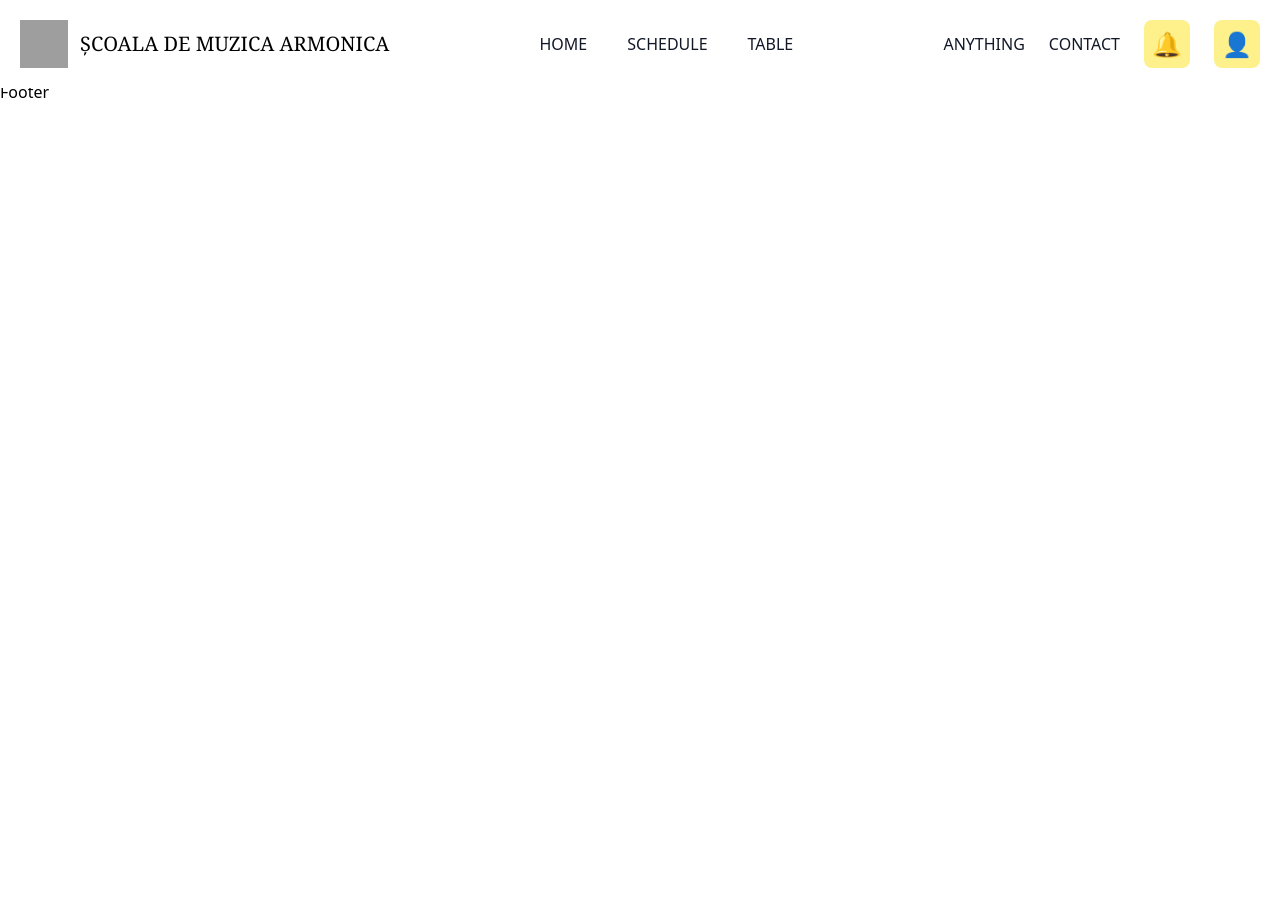
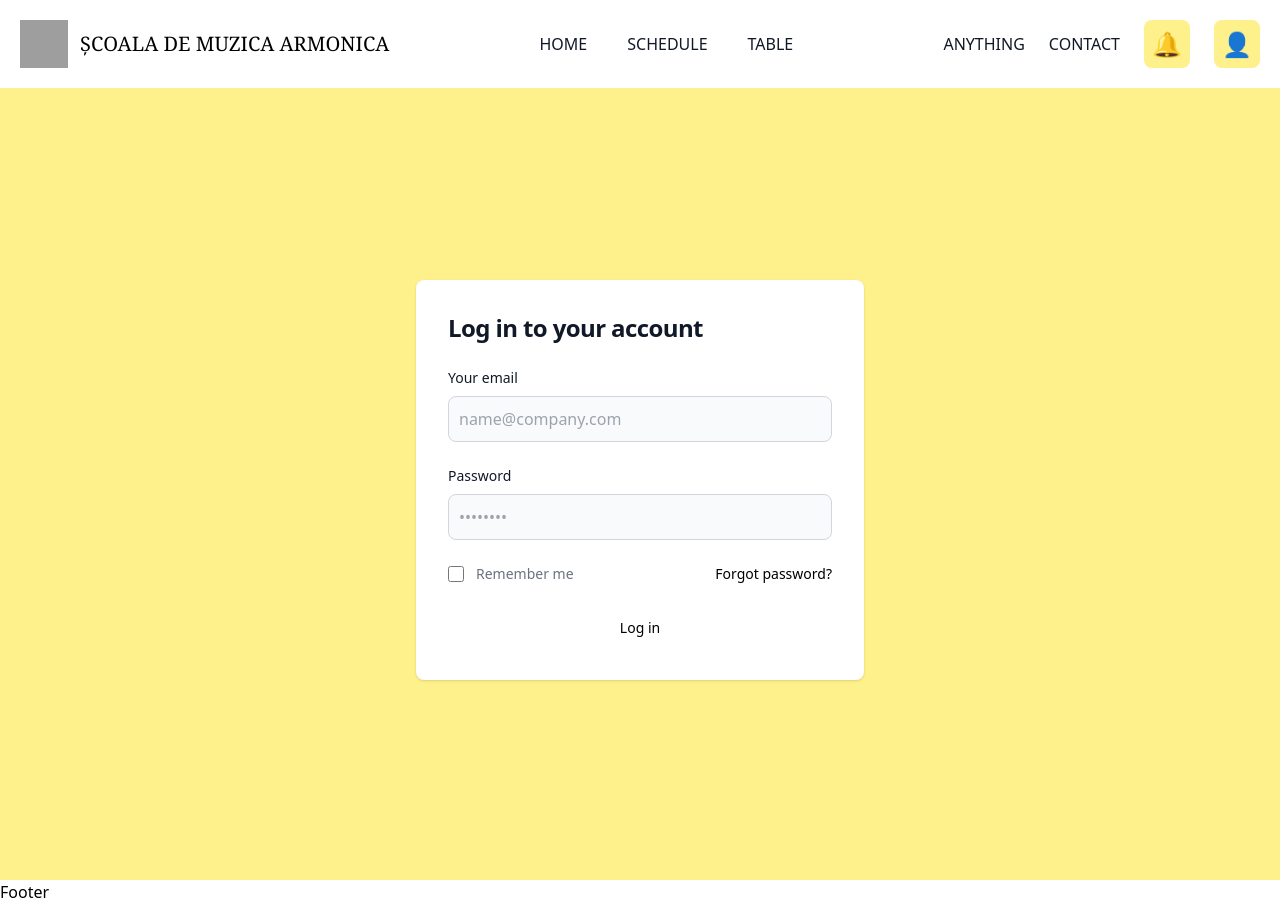
Before and after one commit to Fundatia-Sinca/armoniatracks, a Vue app in the folder frontend/: page /loginpage in a window 1280 px wide. Before the commit the page ends 800 px from the top, so only its background shows below. Built offline with nearby package versions, Linux system fonts and the light colour scheme; grey boxes are pictures that could not be loaded.

Commit message:
log in changed

```diff
--- a/frontend/src/components/SignIn.vue
+++ b/frontend/src/components/LogIn.vue
@@ -5,7 +5,7 @@
         <div class="w-full bg-white rounded-lg shadow dark:border md:mt-0 sm:max-w-md xl:p-0 dark:bg-white dark:border-gray-700">
             <div class="p-6 space-y-4 md:space-y-6 sm:p-8">
                 <h1 class="text-xl font-bold leading-tight tracking-tight text-gray-900 md:text-2xl dark:text-black">
-                    Sign in to your account
+                    Log in to your account
                 </h1>
                 <form class="space-y-4 md:space-y-6" action="#">
                     <div>
@@ -27,10 +27,7 @@
                         </div>
                         <a href="#" class="text-sm font-medium text-primary-600 hover:underline dark:text-primary-500">Forgot password?</a>
                     </div>
-                    <button type="submit" class="w-full text-black bg-primary-600 hover:bg-primary-700 focus:ring-4 focus:outline-none focus:ring-primary-300 font-medium rounded-lg text-sm px-5 py-2.5 text-center dark:bg-blue-500 dark:hover:bg-primary-700 dark:focus:ring-primary-800">Sign in</button>
-                    <p class="text-sm font-light text-gray-500 dark:text-gray-600">
-                        Don’t have an account yet? <a href="#" class="font-medium text-black hover:underline dark:text-primary-500">Sign up</a>
-                    </p>
+                    <button type="submit" class="w-full text-black bg-primary-600 hover:bg-primary-700 focus:ring-4 focus:outline-none focus:ring-primary-300 font-medium rounded-lg text-sm px-5 py-2.5 text-center dark:bg-blue-500 dark:hover:bg-primary-700 dark:focus:ring-primary-800">Log in</button>
                 </form>
             </div>
         </div>
--- a/frontend/src/components/NavBarCP.vue
+++ b/frontend/src/components/NavBarCP.vue
@@ -40,7 +40,7 @@
         <RouterLink :to="{ name: 'homepage' }" class="text-2xl text-black hover:text-white">🔔</RouterLink>
       </div>
       <div class="p-2 bg-yellow-200 rounded-lg hover:bg-blue-700 flex items-center justify-center">
-        <RouterLink :to="{ name: 'signinpage' }" class="text-2xl text-black hover:text-white">👤</RouterLink>
+        <RouterLink :to="{ name: 'loginpage' }" class="text-2xl text-black hover:text-white">👤</RouterLink>
       </div>
     </div>
   </div>
--- a/frontend/src/router/index.js
+++ b/frontend/src/router/index.js
@@ -20,9 +20,14 @@ const router = createRouter({
       component: () => import("@/views/TablePage.vue"),
     },
     {
-      path: "/signinpage",
-      name: "signinpage",
-      component: () => import("@/views/SignInPage.vue"),
+      path: "/loginpage",
+      name: "loginpage",
+      component: () => import("@/views/LoginPage.vue"),
+    },
+    {
+      path: "/signuppage",
+      name: "signuppage",
+      component: () => import("@/views/SignUpPage.vue"),
     },
   ],
   scrollBehavior(savedPosition) {
--- a/frontend/src/views/SignInPage.vue
+++ b/frontend/src/views/LoginPage.vue
@@ -1,8 +1,8 @@
 <script setup>
-import SignIn from "@/components/SignIn.vue"
+import LogIn from "@/components/LogIn.vue"
 </script>
 <template>
 
-    <SignIn/>
+    <LogIn/>
 </template>
 <style scoped></style>
```
Also changed, not shown: frontend/src/views/SignUpPage.vue (added).
